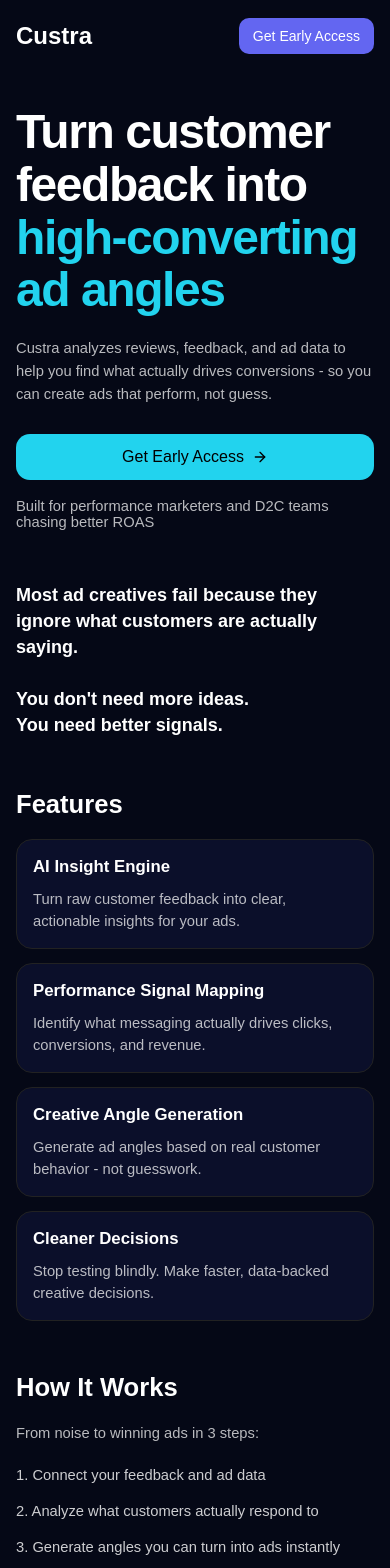
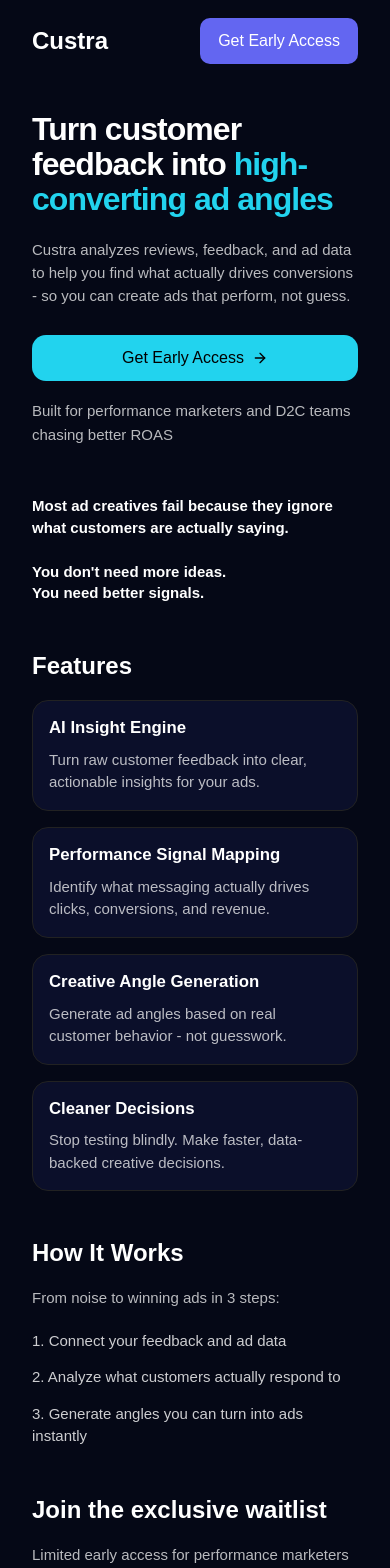
Before and after one commit to boss23custra/Custra, a React (Vite) app: page / in a window 390 px wide. Shown: the top 1568 px of the page. Built offline with nearby package versions, Linux system fonts and the light colour scheme.

Commit message:
Apply hero title style and mobile overrides

```diff
--- a/src/styles/index.css
+++ b/src/styles/index.css
@@ -400,3 +400,56 @@
     padding: 16px;
   }
 }
+
+/* =========================
+   MOBILE OPTIMIZATION
+========================= */
+
+@media (max-width: 768px) {
+
+  /* Page padding */
+  body {
+    padding: 0 16px;
+  }
+
+  /* Headline */
+  h1 {
+    font-size: 32px !important;
+    line-height: 1.2;
+  }
+
+  /* Section titles */
+  h2 {
+    font-size: 24px !important;
+  }
+
+  /* Paragraph text */
+  p {
+    font-size: 15px !important;
+    line-height: 1.6;
+  }
+
+  /* Buttons */
+  button {
+    font-size: 16px !important;
+    padding: 14px 18px !important;
+  }
+
+  /* Input field */
+  input {
+    font-size: 16px !important;
+    padding: 14px !important;
+  }
+
+  /* Feature cards spacing */
+  .features {
+    display: flex;
+    flex-direction: column;
+    gap: 16px;
+  }
+
+  /* Sections spacing */
+  section {
+    margin-top: 48px !important;
+  }
+}
```
